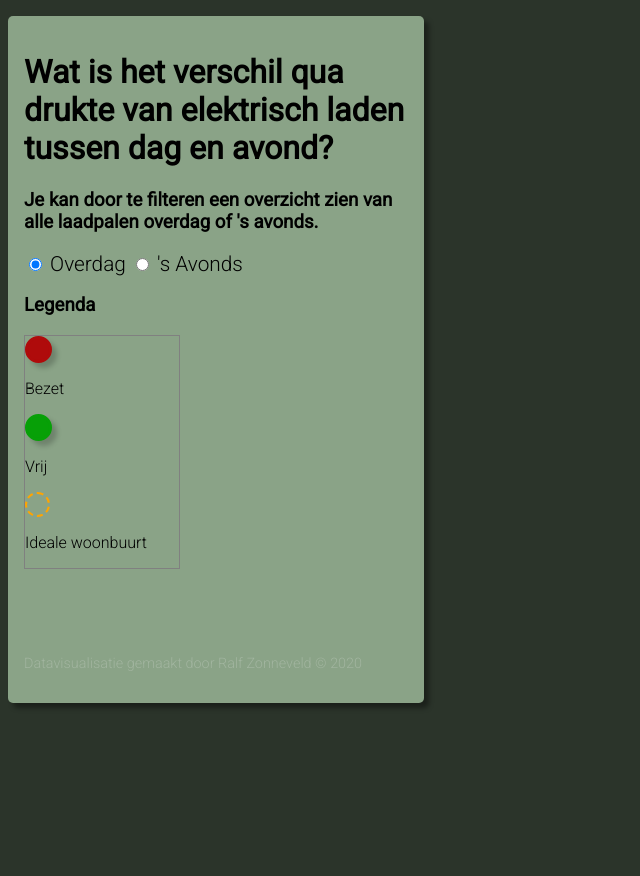
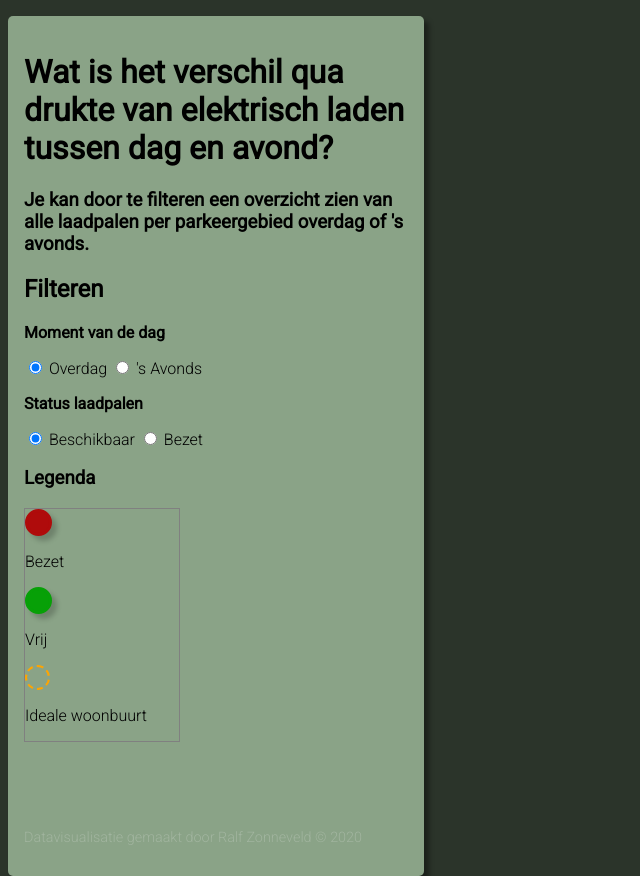
Before and after one commit to ralfz123/frontend-data, a plain HTML site: page d3/index.html in a window 1280 px wide. Shown: the whole page, without its empty margins (0-640 px from the left). Before the commit the page ends 800 px from the top, so only its background shows below. Drawn offline with nearby package versions, Linux system fonts and the light colour scheme; some packages are replaced by stand-ins of ours; no server answers; a script that the page names is missing.

Commit message:
Changed UI

```diff
--- a/d3/index.html
+++ b/d3/index.html
@@ -18,16 +18,31 @@
 		<div class="dashboard">
 			<h1>Wat is het verschil qua drukte van elektrisch laden tussen dag en avond?</h1>
 			<!-- <h3>Ideale plek woonbuurt voor elektrische bestuurder</h3> -->
-			<h3>Je kan door te filteren een overzicht zien van alle laadpalen overdag of 's avonds.</h3>
+			<h3>Je kan door te filteren een overzicht zien van alle laadpalen per parkeergebied overdag of 's avonds.</h3>
 
 
 			<!-- Has to filter the data in day OR eve -->
 			<div class="sort-option">
-				<input type="radio" id="day" value="day" name="daytime" checked="checked" />
-				<label for="day">Overdag</label>
+				<h2>Filteren</h2>
+				<div>
+					<h5>Moment van de dag</h5>
+					<!-- Day or Eve -->
+					<input type="radio" id="day" value="day" name="daytime" checked="checked" />
+					<label for="day">Overdag</label>
 
-				<input type="radio" id="eve" value="eve" name="daytime" />
-				<label for="eve">'s Avonds</label>
+					<input type="radio" id="eve" value="eve" name="daytime" />
+					<label for="eve">'s Avonds</label>
+				</div>
+
+				<div>
+					<h5>Status laadpalen</h5>
+					<!-- Available or Charging -->
+					<input type="radio" id="available" value="available" name="availability" checked="checked" />
+					<label for="available">Beschikbaar</label>
+
+					<input type="radio" id="busy" value="busy" name="availability" />
+					<label for="busy">Bezet</label>
+				</div>
 			</div>
 
 			<!-- Legenda -->
--- a/d3/script/index.js
+++ b/d3/script/index.js
@@ -71,6 +71,7 @@ function filteredDataset(dataDay, dataEve, dataRDW) {
 			.geoMercator()
 			.scale(6000)
 			.center([5.116667, 52.17]);
+			// .center([52.206720, 5.154676]);
 		const pathGenerator = path.projection(projection);
 
 		const gemeentes = g
@@ -153,9 +154,9 @@ function filteredDataset(dataDay, dataEve, dataRDW) {
 	function dots (realData) {
 		const g = d3.select('g')
 	   const projection = d3.geoMercator().scale(6000).center([5.116667, 52.17]);
+	// const projection = d3.geoMercator().scale(6000).center([52.206720, 5.154676]); // hilversum central point
 
 	g.selectAll('circle')
-		// .data(realData)
 		.data(realData[0])
 		.enter()
 		.append('circle')
--- a/d3/styles.css
+++ b/d3/styles.css
@@ -66,15 +66,23 @@ body .dashboard .legenda p {
 	width: 12em;
 }
 
-.sort-option {
-	font-size: 1.3rem;
+.sort-option h5 {
+	margin: auto;
+	margin-top: 1em ;
+	margin-bottom: 1em;
+	font-size: 1rem;
 }
 
 .sort-option input {
 	cursor: pointer;
 }
+
+.sort-option label {
+	font-size: 1rem;
+}
+
 /* hover state - label */
-label:hover {
+.sort-option label:hover {
 	text-decoration: underline;
 	cursor: pointer;
 	color: rgb(53, 80, 50);
```
